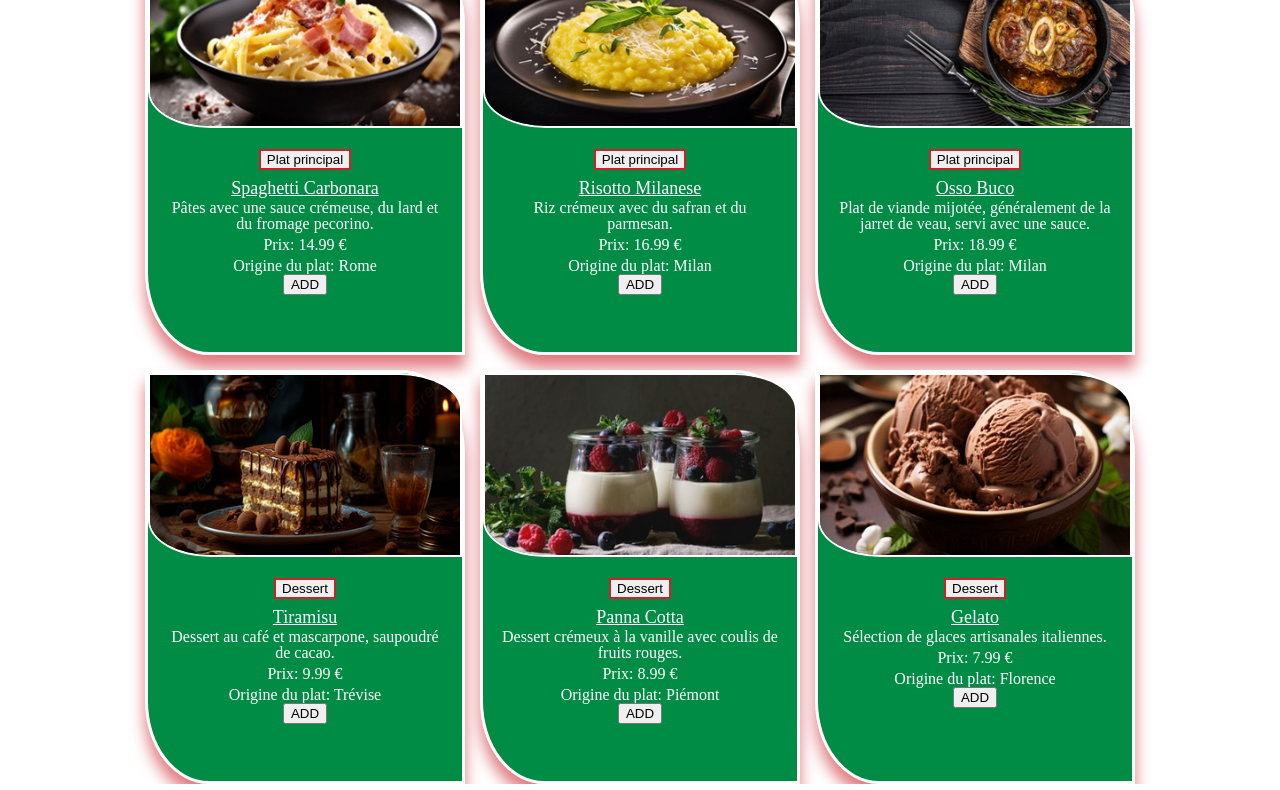
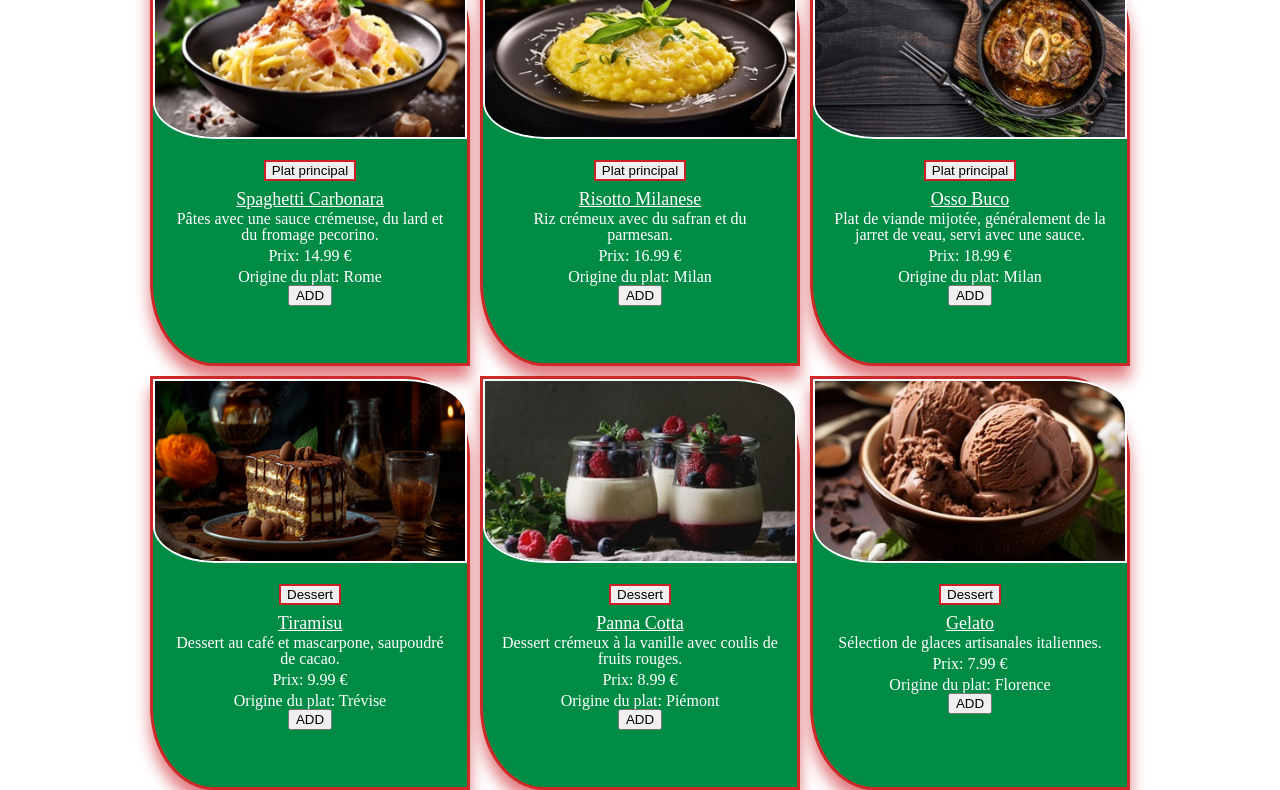
Before and after one commit to huseyinsasmaz2001/dark-kitchen, a plain HTML site: page index.html in a window 1280 px wide. Shown: the part 662-1452 px from the top of the page. Drawn offline with Linux system fonts and the light colour scheme.

Commit message:
correction import

```diff
--- a/assets/scss/main.scss
+++ b/assets/scss/main.scss
@@ -7,7 +7,7 @@
 @import './utils/mixins';
 @import './base/base.scss';
 @import './components/buttons';
-@import'assets/scss/header.scss';
+@import'./header.scss';
 
 
 // Style pour les button du DarkMode
@@ -15,37 +15,43 @@
 
 body {
 
-
-    .container{
+    .container {
         display: flex;
         flex-wrap: wrap;
         height: 100%;
         max-width: 100%;
         justify-content: center;
-        gap: 15px;
+        gap: 10px;
 
-        .card{
+
+
+        .card {
             display: flex;
             flex-direction: column;
             width: 25%;
-            border:3px solid rgb(255,255, 255);
+            border: 3px solid rgb(206, 41, 41);
             background-color: rgb(00, 140, 69);
             box-sizing: border-box;
             box-shadow: 0 13px 15px rgba(205, 33, 42, 0.6);
             color: white;
-            border-radius:0% 20%;
+            border-radius: 0% 20%;
             text-align: center;
+
+
+
+
             &__div {
 
                 display: contents;
+
                 &__image {
                     width: 100%;
                     height: 45%;
                     box-sizing: border-box;
 
                     object-fit: cover;
-                    border-radius:0% 20%;
-                    border:2px solid rgb(255,255, 255);
+                    border-radius: 0% 20%;
+                    border: 2px solid rgb(255, 255, 255);
                 }
 
             }
@@ -62,7 +68,7 @@ body {
 
                     &__btn {
                         border: 2px solid rgb(205, 33, 42);
-                       margin: 2%;
+                        margin: 2%;
 
 
                     }
@@ -70,7 +76,7 @@ body {
 
                 &__name {
                     font-size: large;
-                    text-decoration:underline;
+                    text-decoration: underline;
                     margin: 3px;
                 }
 
--- a/assets/scss/vendors/_reset.scss
+++ b/assets/scss/vendors/_reset.scss
@@ -19,8 +19,8 @@ time, mark, audio, video {
 	margin: 0;
 	padding: 0;
 	border: 0;
-	font-size: 100%;
-	font: inherit;
+	// font-size: 100%;
+	// font: inherit;
 	vertical-align: baseline;
 }
 /* HTML5 display-role reset for older browsers */
```
Also changed, not shown: assets/scss/header.css (added), assets/scss/main.css, 2 other files.
